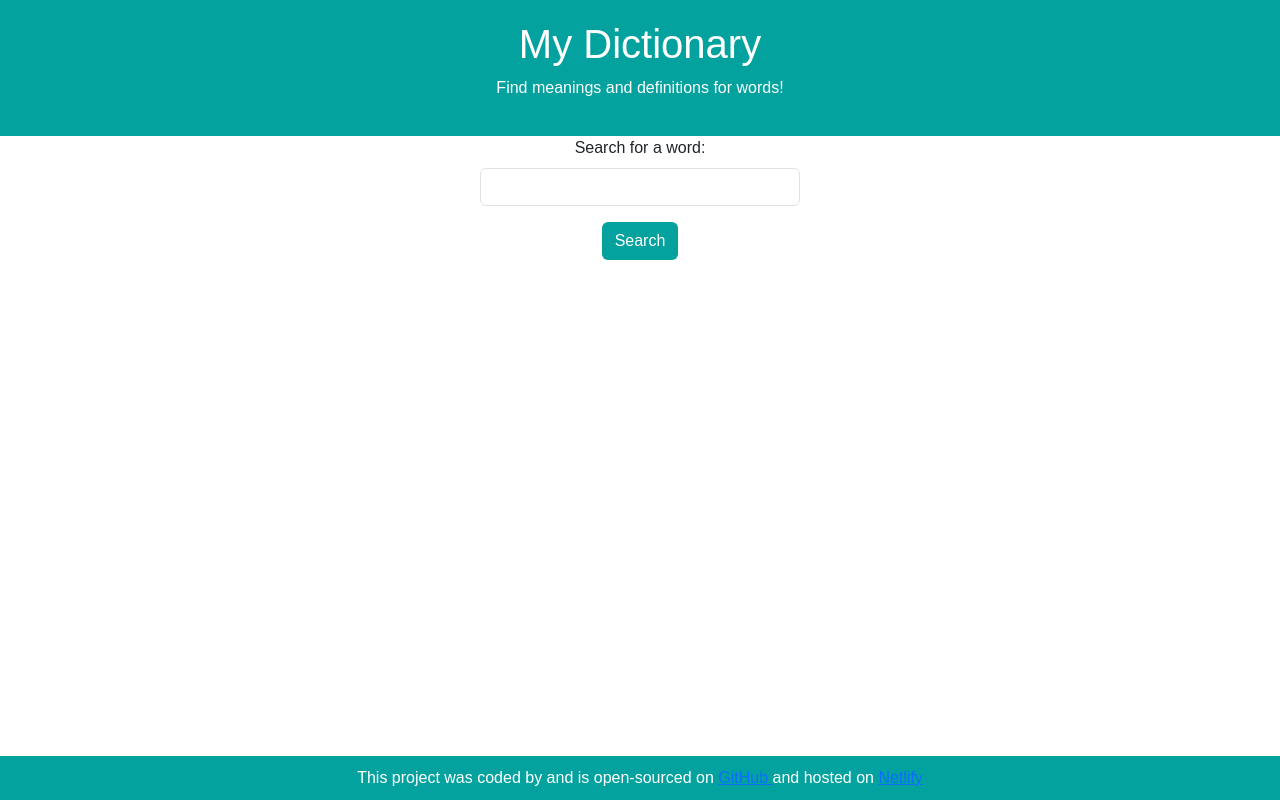
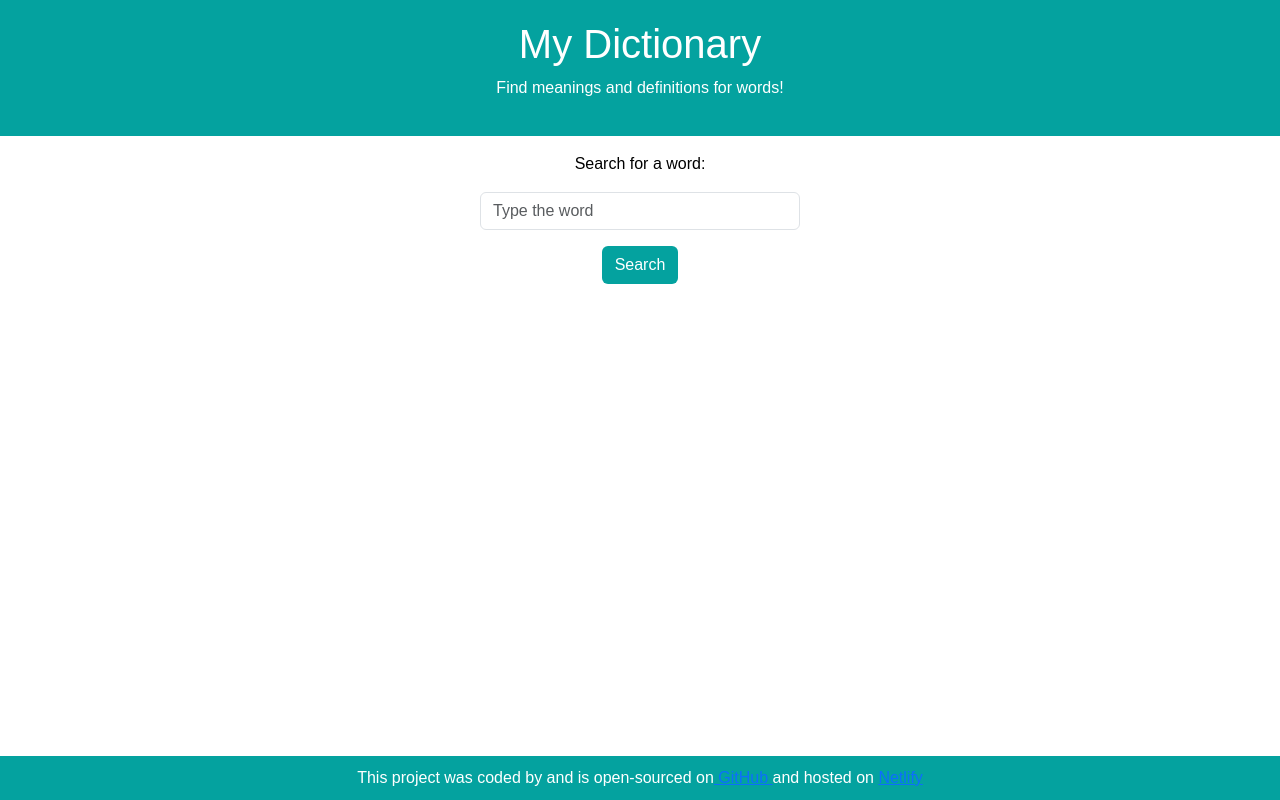
Before and after one commit to Emili-Santana/My-Dictionary-React, a React (Create React App) app: page / in a window 1280 px wide. Built offline with nearby package versions, Linux system fonts and the light colour scheme.

Commit message:
Updated App.js

```diff
--- a/src/App.css
+++ b/src/App.css
@@ -1,14 +1,12 @@
 .App {
   font-family: Arial, sans-serif;
   text-align: center;
-
 }
 
 .App-header {
   background-color: #04a29f;
   color: white;
   padding: 20px;
-
 }
 
 .App-footer {
--- a/src/App.js
+++ b/src/App.js
@@ -1,32 +1,33 @@
 import './App.css';
 import 'bootstrap/dist/css/bootstrap.min.css';
+import Dictionary from './Dictionary';
+
 
 
 function App() {
   return (
     <div className="App">
+      <div container>
         <header className="App-header">
           <h1>My Dictionary</h1>
           <p>Find meanings and definitions for words!</p>
         </header>
         <main>
-        <div class="mb-3">
-    <label for="exampleInputPassword1" class="form-label">Search for a word:</label>
-    <input type="text" class="form-control w-25 mx-auto" id="exampleInputPassword1"></input>
-  </div>
-  <button className="btn" style={{ backgroundColor: '#04a29f', color: '#ffffff'}}>Search</button>
+
+
+      <Dictionary />
         </main>
         <footer className="App-footer">
           This project was coded by
           <a href="https://github.com/Emili-Santana" >
-          </a> and is  open-sourced on  <a
-            href="https://github.com/Emili-Santana/my-dictionary-project"> GitHub </a>
-           and    hosted on <a href="https://best-dictionary-react.netlify.app/" >
+          </a> and is  open-sourced on
+           <a href="https://github.com/Emili-Santana/my-dictionary-project"> GitHub </a>
+           and  hosted on <a href="https://best-dictionary-react.netlify.app/" >
           Netlify
           </a>
         </footer>
       </div>
-
+      </div>
   );
 }
 
```
